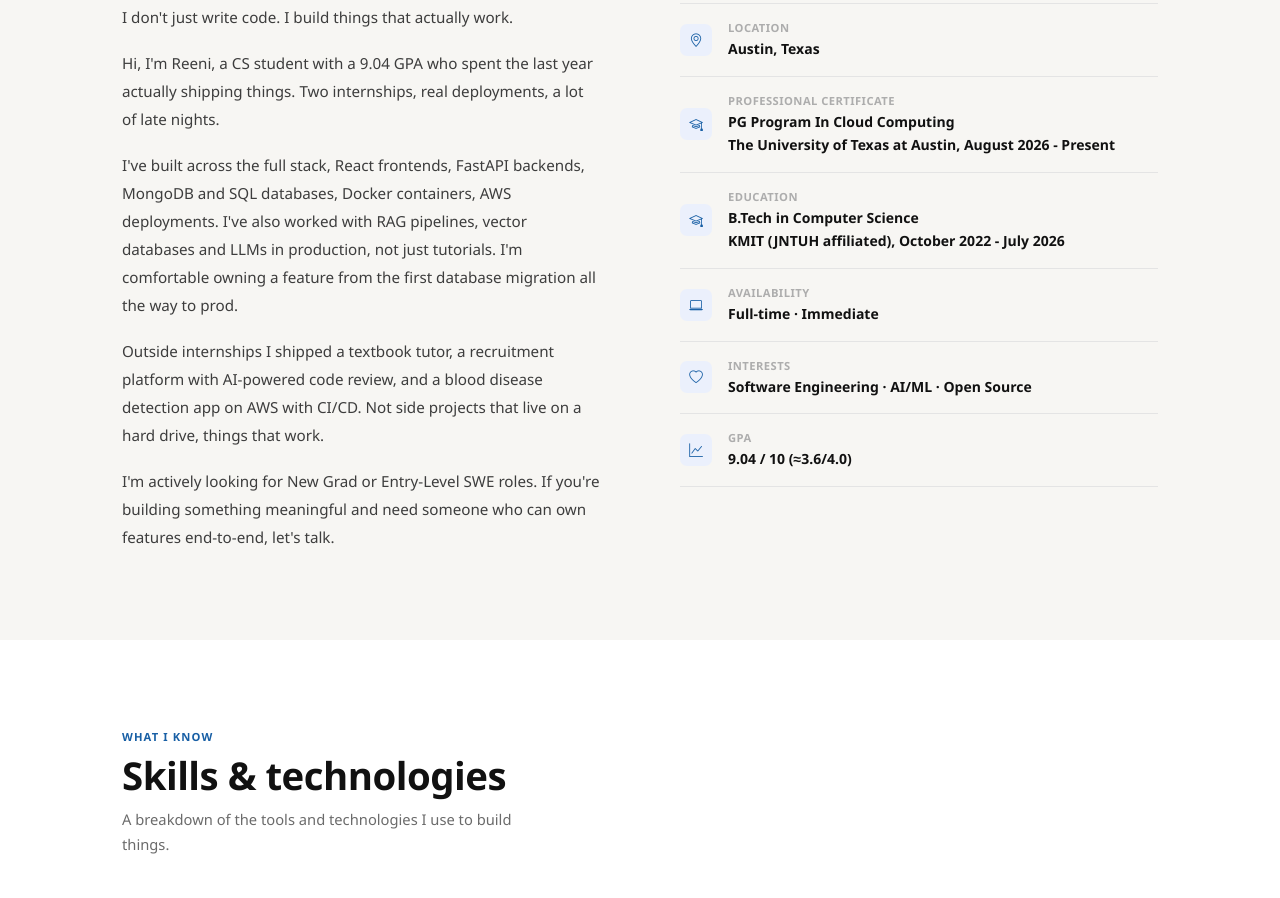
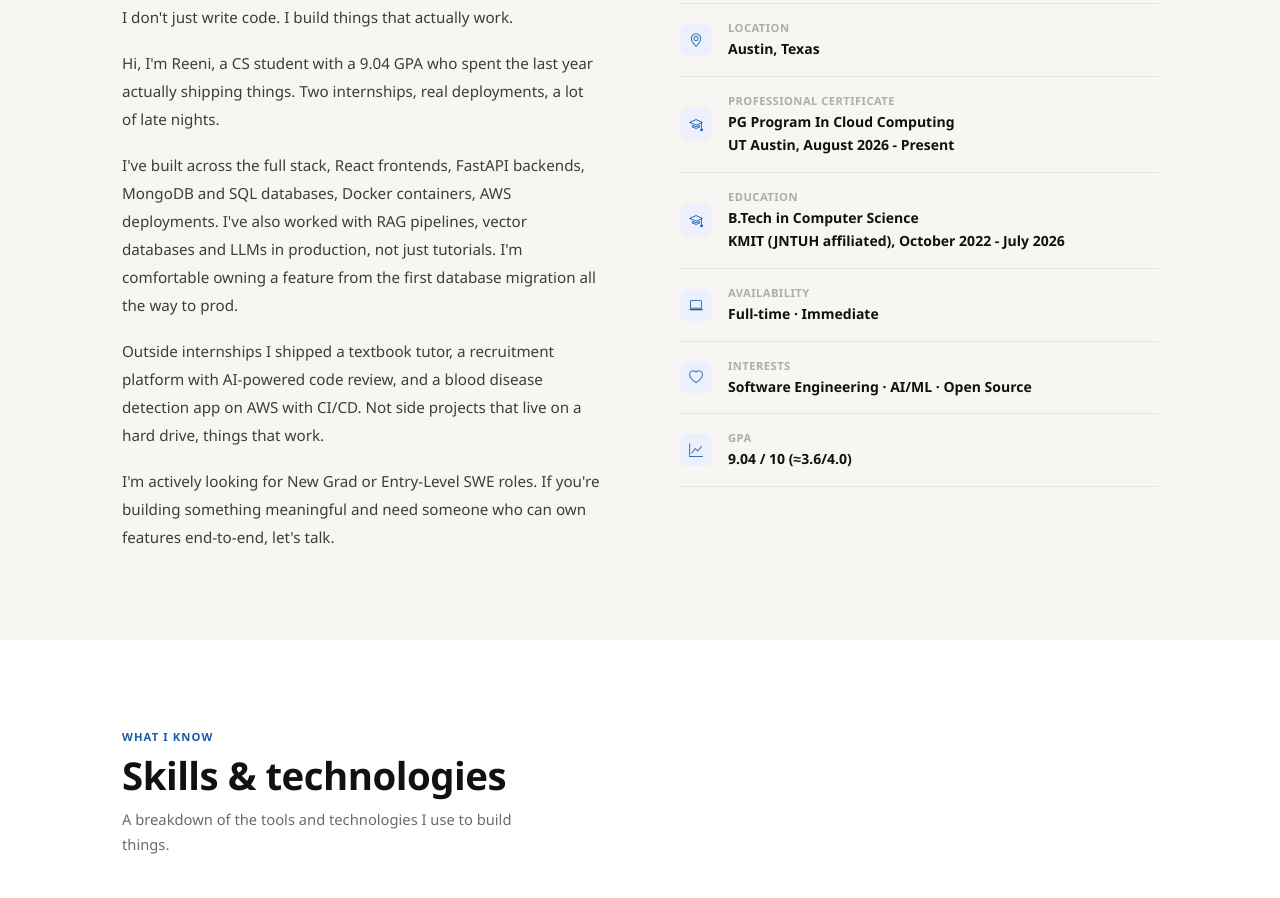
Before and after one commit to ReeniReddyPinninti/Portfolio, a plain HTML site: page index.html in a window 1280 px wide. Shown: the part 909-1807 px from the top of the page. Drawn offline with nearby package versions, Linux system fonts and the light colour scheme.

Commit message:
changed uni

```diff
--- a/index.html
+++ b/index.html
@@ -133,7 +133,7 @@
           <div>
             <span class="info-row-label">Professional Certificate</span>
             <span class="info-row-val">PG Program In Cloud Computing</span>
-            <span class="info-row-val">The University of Texas at Austin, August 2026 - Present</span>
+            <span class="info-row-val">UT Austin, August 2026 - Present</span>
           </div>
         </div>
         <div class="info-row">
```
